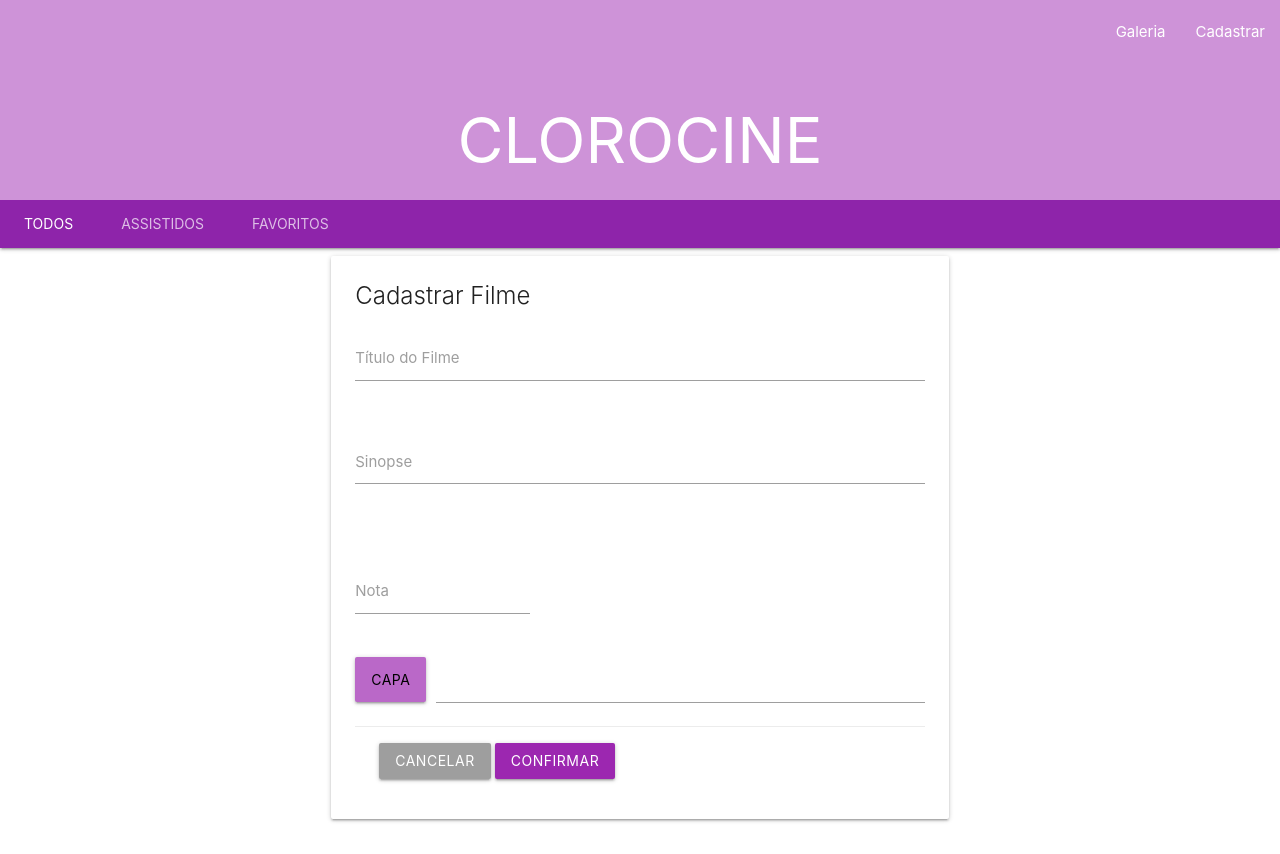
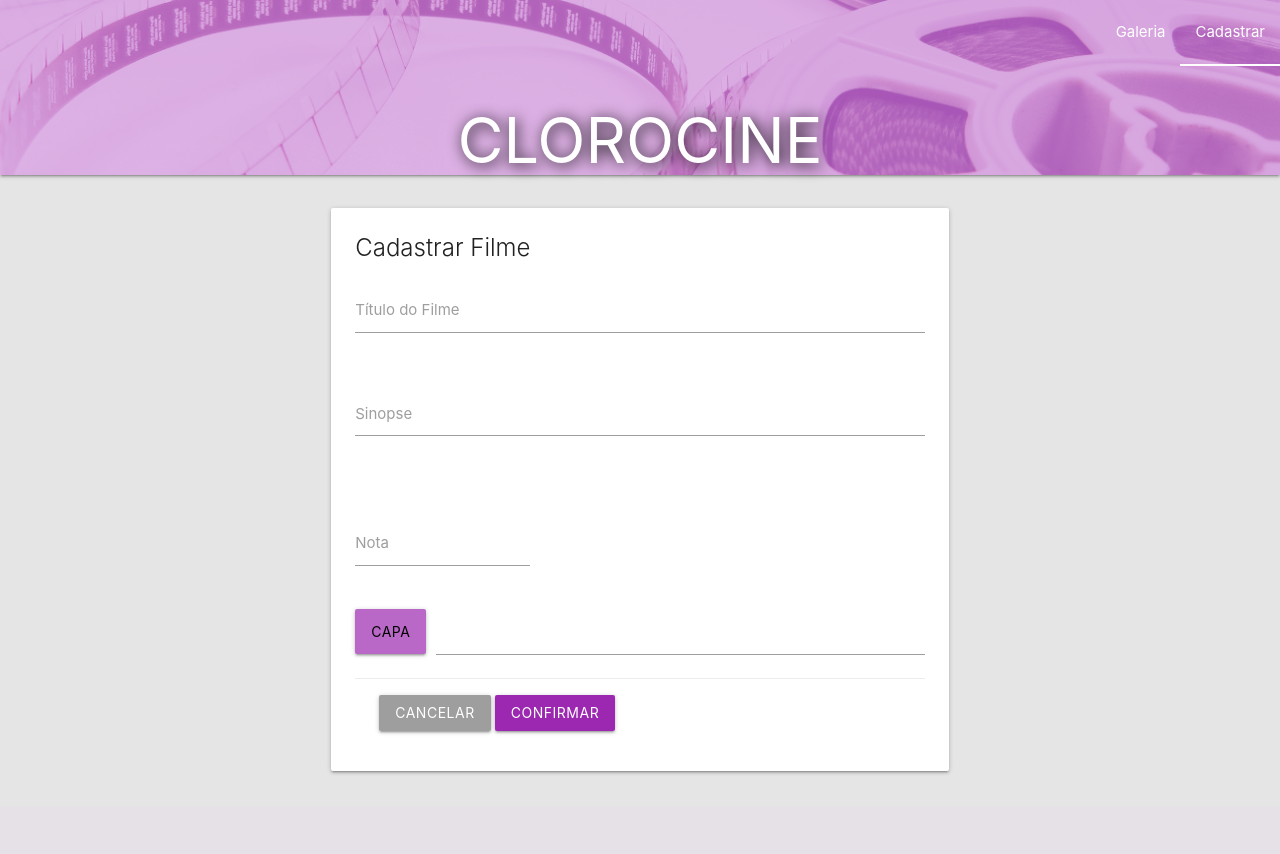
Before and after one commit to joaocarloslima/clorocine, a PHP site: page /cadastrar.php in a window 1280 px wide. After the commit the page ends 774 px from the top, so only its background shows below. Run offline with PHP 8.4, Linux system fonts and the light colour scheme.

Commit message:
ajustes layout

```diff
--- /dev/null
+++ b/cabecalho.php
@@ -0,0 +1,16 @@
+<!DOCTYPE html>
+<html lang="en">
+
+<head>
+    <meta charset="UTF-8">
+    <meta name="viewport" content="width=device-width, initial-scale=1.0">
+    <!-- Compiled and minified CSS -->
+    <link rel="stylesheet" href="https://cdnjs.cloudflare.com/ajax/libs/materialize/1.0.0/css/materialize.min.css">
+
+    <!-- Compiled and minified JavaScript -->
+    <script src="https://cdnjs.cloudflare.com/ajax/libs/materialize/1.0.0/js/materialize.min.js"></script>
+    <link href="https://fonts.googleapis.com/icon?family=Material+Icons" rel="stylesheet">
+    <link rel="stylesheet" href="style.css">
+
+    <title>Clorocine</title>
+</head>
--- a/cadastrar.php
+++ b/cadastrar.php
@@ -1,18 +1,4 @@
-<!DOCTYPE html>
-<html lang="en">
-
-<head>
-    <meta charset="UTF-8">
-    <meta name="viewport" content="width=device-width, initial-scale=1.0">
-    <!-- Compiled and minified CSS -->
-    <link rel="stylesheet" href="https://cdnjs.cloudflare.com/ajax/libs/materialize/1.0.0/css/materialize.min.css">
-
-    <!-- Compiled and minified JavaScript -->
-    <script src="https://cdnjs.cloudflare.com/ajax/libs/materialize/1.0.0/js/materialize.min.js"></script>
-    <link href="https://fonts.googleapis.com/icon?family=Material+Icons" rel="stylesheet">
-
-    <title>Clorocine</title>
-</head>
+<?php include "cabecalho.php" ?>
 
 <body>
 
@@ -20,18 +6,11 @@
         <div class="nav-wrapper">
             <ul id="nav-mobile" class="right">
                 <li><a href="galeria.php">Galeria</a></li>
-                <li><a href="cadastrar.php">Cadastrar</a></li>
+                <li class="active"><a href="cadastrar.php">Cadastrar</a></li>
             </ul>
         </div>
         <div class="nav-header center">
             <h1>CLOROCINE</h1>
-        </div>
-        <div class="nav-content">
-            <ul class="tabs tabs-transparent purple darken-1">
-                <li class="tab"><a class="active" href="#test1">Todos</a></li>
-                <li class="tab"><a href="#test2">Assistidos</a></li>
-                <li class="tab"><a href="#test3">Favoritos</a></li>
-            </ul>
         </div>
     </nav>
 
--- /dev/null
+++ b/style.css
@@ -0,0 +1,18 @@
+body{
+    background-color: #e5e5e5;
+}
+
+.nav-extended{
+    background-image: url("imagens/capa.jpg");
+    background-size: cover;
+    background-blend-mode: soft-light;
+}
+
+nav ul li.active, .tab a.active{
+    border-bottom: solid 2px #FFF;
+    background-color: transparent;
+}
+
+.nav-header h1{
+    text-shadow: 2px 2px 15px #000000;
+}
```
Also changed, not shown: galeria.php (+2 -16 lines), imagens/capa.jpg (added).
